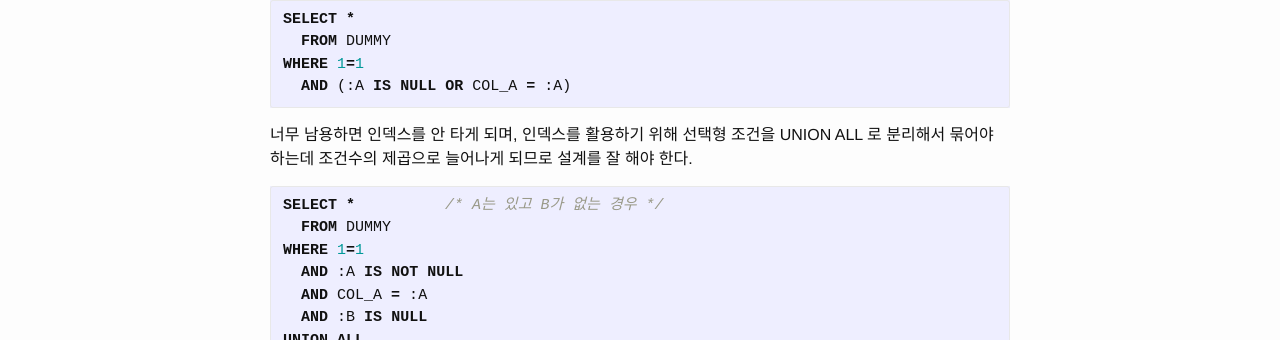
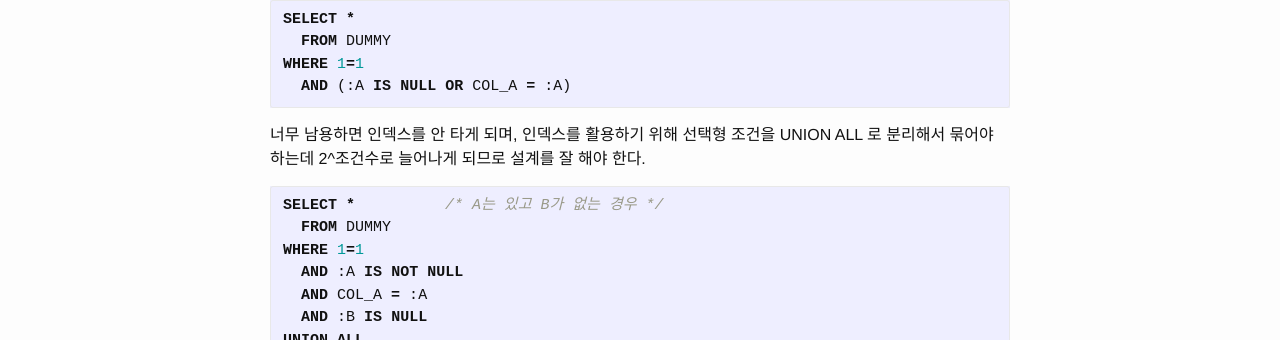
Before and after one commit to yottacho/yottacho.github.io, a Jekyll site: the page built from _posts/sql/2017-08-15-sql-tips.md, in a window 1280 px wide. Shown: the part 418-758 px from the top of the page. Built offline with Jekyll 4.4.1, drawn with Linux system fonts in a browser that asks for light colours.

Commit message:
제곱이 아냐 2의 N승이지

````diff
--- a/_posts/sql/2017-08-15-sql-tips.md
+++ b/_posts/sql/2017-08-15-sql-tips.md
@@ -23,7 +23,7 @@ WHERE 1=1
   AND (:A IS NULL OR COL_A = :A)
 ```
 
-너무 남용하면 인덱스를 안 타게 되며, 인덱스를 활용하기 위해 선택형 조건을 UNION ALL 로 분리해서 묶어야 하는데 조건수의 제곱으로 늘어나게 되므로 설계를 잘 해야 한다.
+너무 남용하면 인덱스를 안 타게 되며, 인덱스를 활용하기 위해 선택형 조건을 UNION ALL 로 분리해서 묶어야 하는데 2^조건수로 늘어나게 되므로 설계를 잘 해야 한다.
 
 ```sql
 SELECT *          /* A는 있고 B가 없는 경우 */
````
